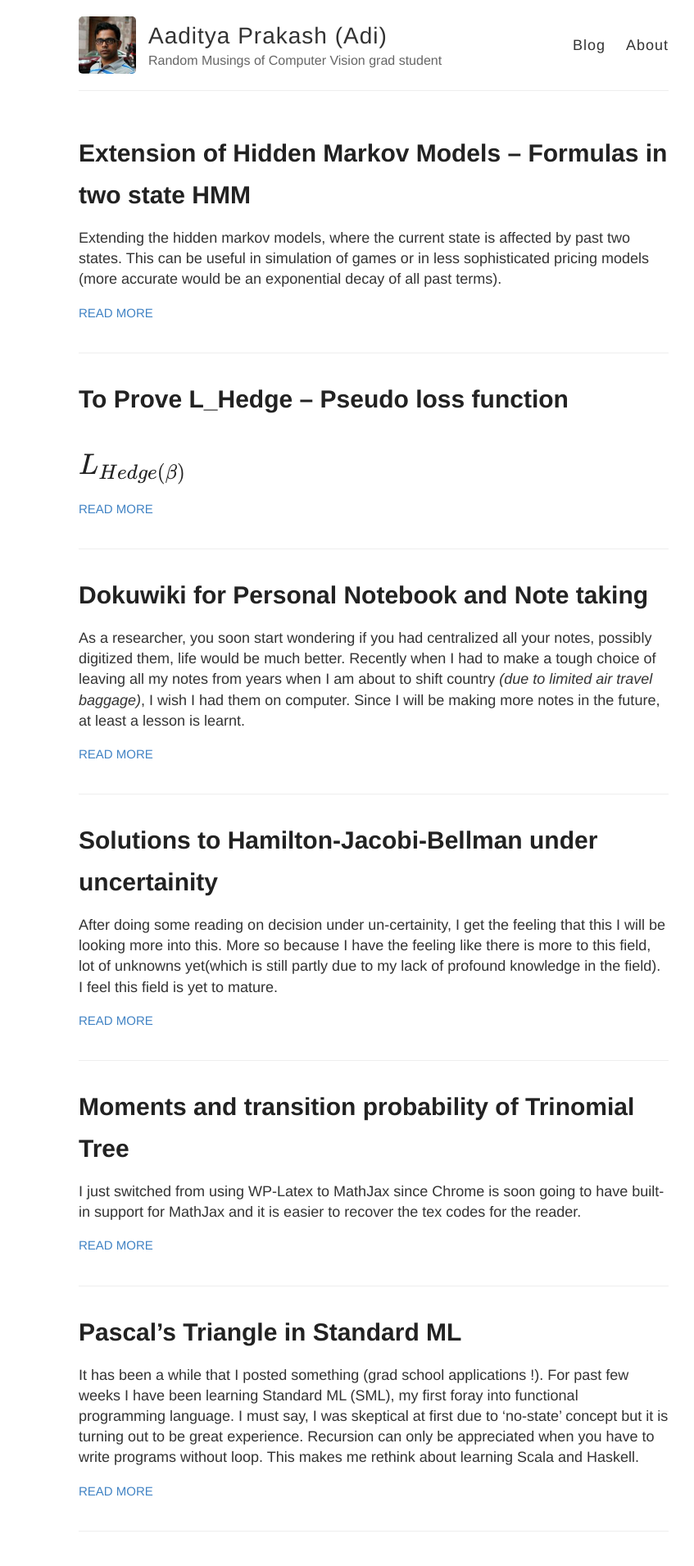
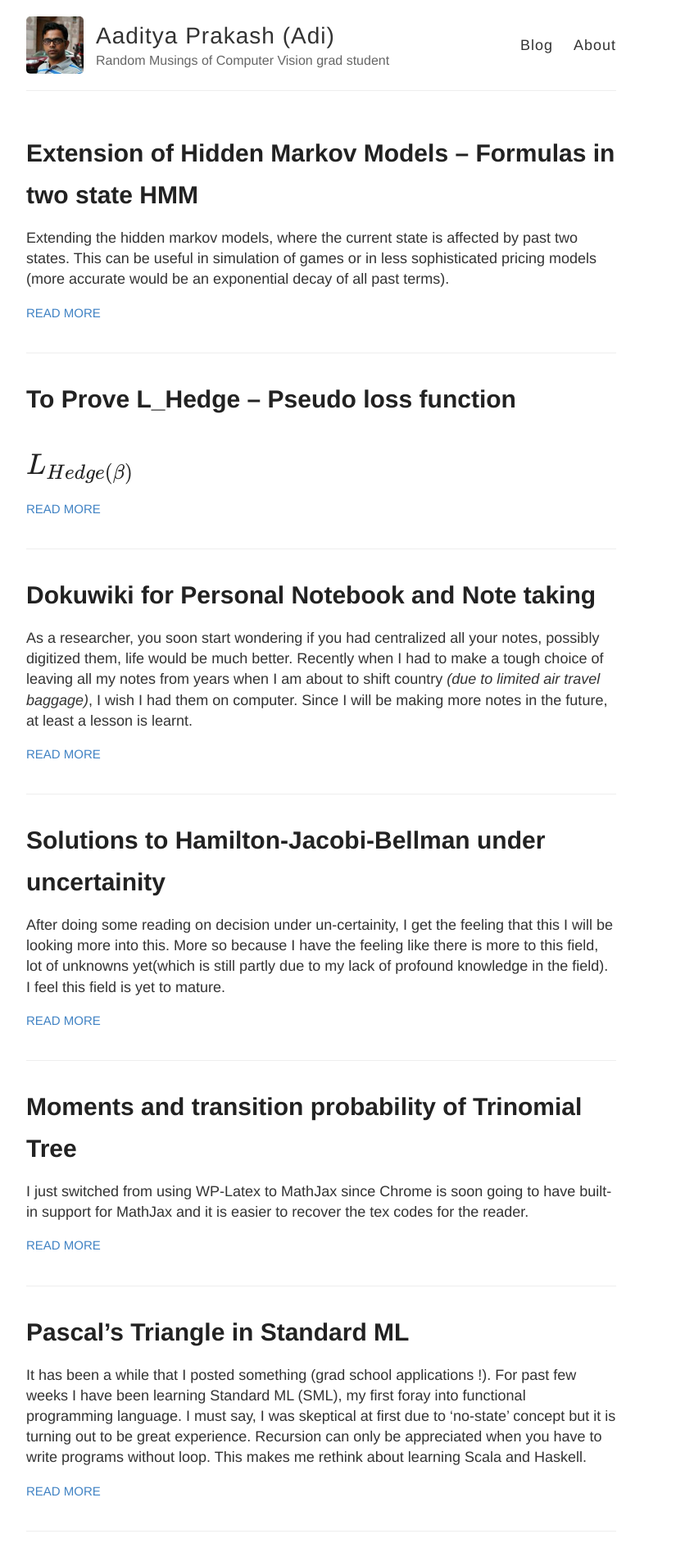
Before and after one commit to iamaaditya/iamaaditya.github.io, a Jekyll site: the page built from index.html, in a window 1280 px wide. Shown: the top 1910 px of the page at 82% size, without its empty margins (184-1031 px from the left). Built offline with Jekyll 4.4.1, drawn with Linux system fonts in a browser that asks for light colours; Markdown is read by kramdown in place of the engine named in the settings; formulas are drawn with MathJax 3.

Commit message:
fix page width

```diff
--- a/_layouts/default.html
+++ b/_layouts/default.html
@@ -1,6 +1,11 @@
 <!DOCTYPE html>
 <html>
   <head>
+      <style type="text/css">
+        body{
+            width:90%
+        }
+        </style>
     <script
 src="http://cdn.mathjax.org/mathjax/latest/MathJax.js?config=TeX-AMS-MML_HTMLorMML" type="text/javascript"> </script>
     <title>{% if page.title %}{{ page.title }} – {% endif %}{{ site.name }} – {{ site.description }}</title>
```
